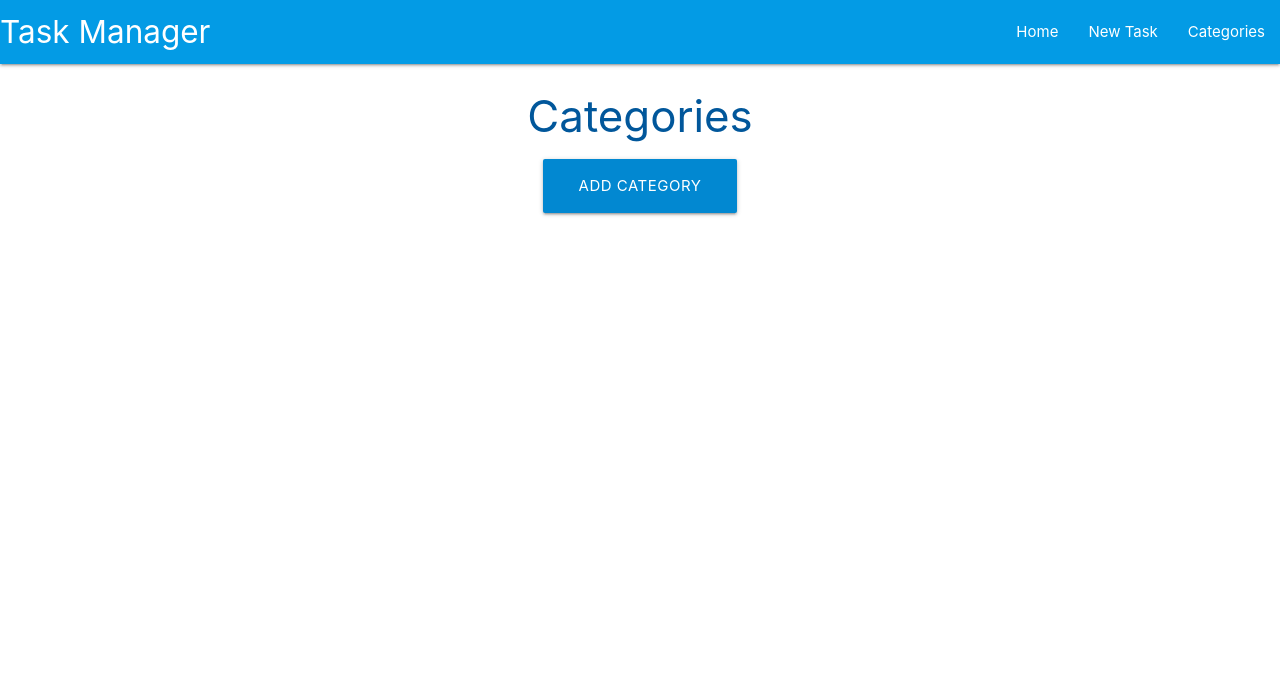
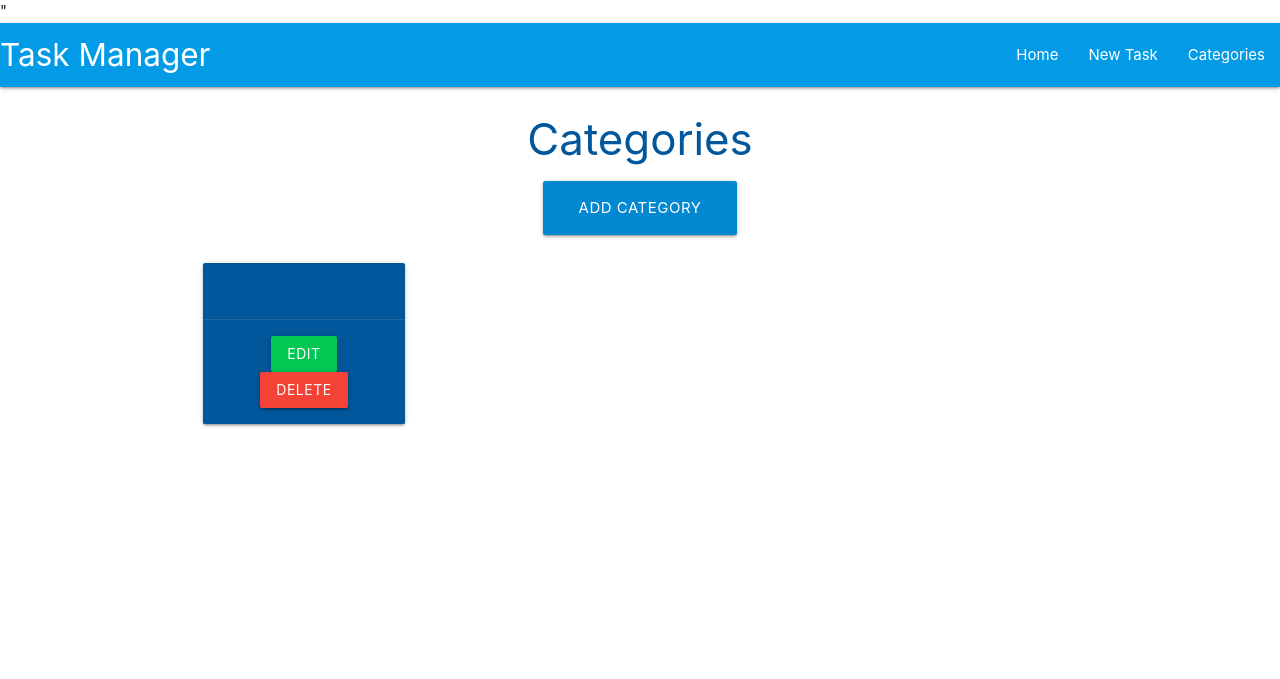
Before and after one commit to SerjMartin/flack-sqlalchemy-boostrap-task.manager, a Flask app: template taskmanager/templates/categories.html in a window 1280 px wide. Shown: the top 679 px of the page. Run offline with Flask 2, Linux system fonts and the light colour scheme; the template is opened without the code that fills it, so the values that code supplies are empty.

Commit message:
Fixed bugs

```diff
--- a/taskmanager/templates/base.html
+++ b/taskmanager/templates/base.html
@@ -5,11 +5,9 @@
     <meta charset="UTF-8">
     <meta http-equiv="X-UA-Compatible" content="IE=edge">
     <meta name="viewport" content="width=device-width, initial-scale=1.0">
-    <link rel="stylesheet" href="https://cdnjs.cloudflare.com/ajax/libs/font-awesome/5.15.3/css/all.min.css"
-        integrity="sha512-iBBXm8fW90+nuLcSKlbmrPcLa0OT92xO1BIsZ+ywDWZCvqsWgccV3gFoRBv0z+8dLJgyAHIhR35VZc2oM/gI1w=="
-        crossorigin="anonymous" referrerpolicy="no-referrer">
-    <link rel="stylesheet" href="https://cdnjs.cloudflare.com/ajax/libs/materialize/1.0.0/css/materialize.min.css"
-        type="text/css">
+    <link rel="stylesheet" href="https://cdnjs.cloudflare.com/ajax/libs/font-awesome/6.0.0-beta2/css/all.min.css" integrity="sha512-YWzhKL2whUzgiheMoBFwW8CKV4qpHQAEuvilg9FAn5VJUDwKZZxkJNuGM4XkWuk94WCrrwslk8yWNGmY1EduTA==" crossorigin="anonymous" referrerpolicy="no-referrer" />"
+   <!-- Compiled and minified CSS -->
+   <link rel="stylesheet" href="https://cdnjs.cloudflare.com/ajax/libs/materialize/1.0.0/css/materialize.min.css">
     <link rel="stylesheet" href="{{ url_for('static', filename='css/style.css') }}" type="text/css">
     <title>Task Manager</title>
 </head>
@@ -52,6 +50,7 @@
         </div>
     </footer>
 
+    <!-- Compiled and minified JavaScript -->
     <script src="https://cdnjs.cloudflare.com/ajax/libs/materialize/1.0.0/js/materialize.min.js"></script>
     <script src="{{ url_for('static', filename='js/script.js') }}"></script>
 
--- a/taskmanager/templates/categories.html
+++ b/taskmanager/templates/categories.html
@@ -11,4 +11,21 @@
     </div>
 </div>
 
+<div class="row">
+
+    <div class="col s12 m6 l3">
+        <div class="card light-blue darken-4 center-align">
+            <div class="card-content white-text">
+                <span class="card-title"></span>
+            </div>
+            <div class="card-action">
+                <a href="{{ url_for('edit_category', category_id=category.id) }}" class="btn green accent-4">Edit</a>
+                <a href="#" class="btn red">Delete</a>
+            </div>
+        </div>
+    </div>
+
+</div>
+
+
 {% endblock %}
```
Also changed, not shown: taskmanager/templates/add_category.html (+7 -7 lines), taskmanager/routes.py (line endings or trailing spaces).
